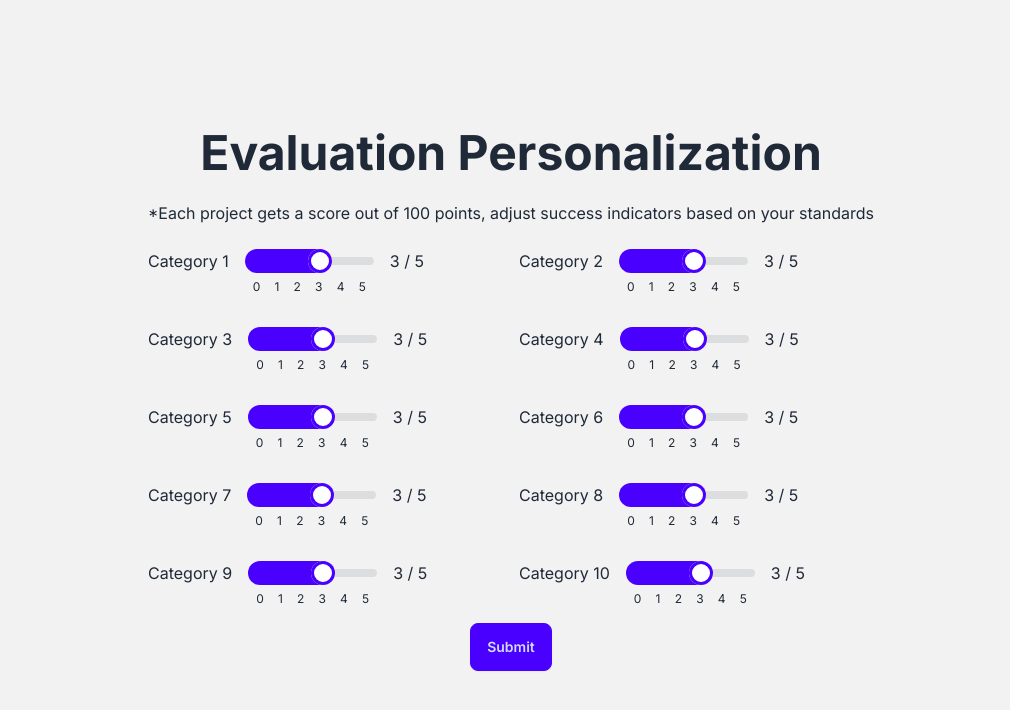
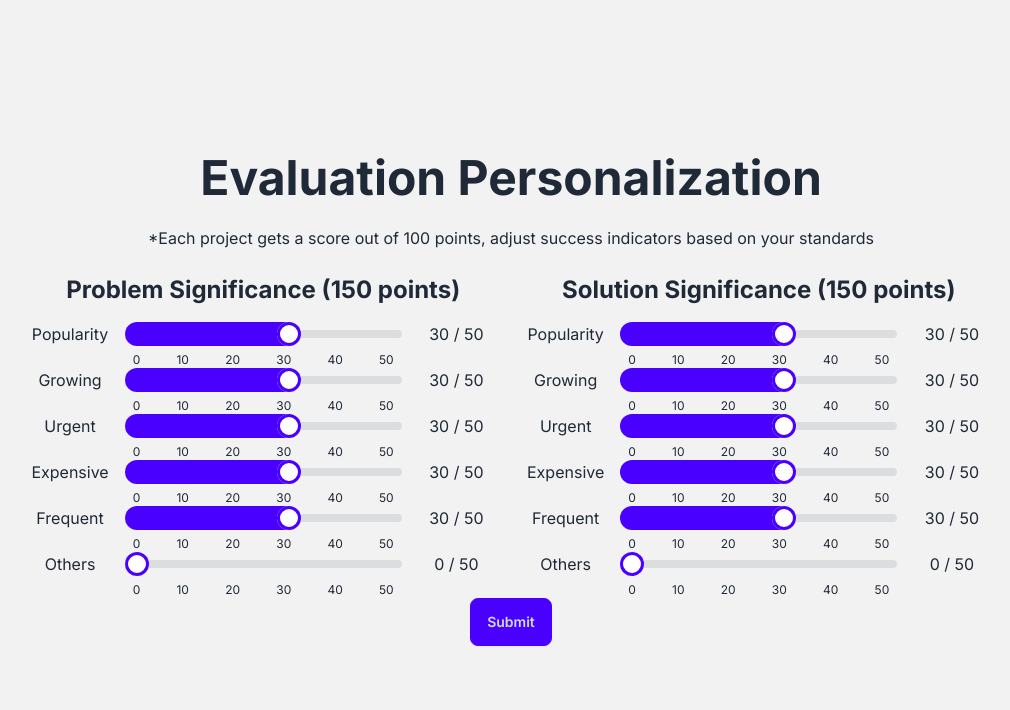
Before and after one commit to cyn900/AI-EarthHack, a Next.js app in the folder client/: page /intent in a window 1280 px wide. Shown: the top 710 px of the page, without its empty margins (129-1139 px from the left). Built offline with nearby package versions, Linux system fonts and the light colour scheme.

Commit message:
add client personalization

```diff
--- a/client/src/app/intent/page.js
+++ b/client/src/app/intent/page.js
@@ -1,15 +1,41 @@
 "use client";
 
-import {useState} from "react";
+import {useEffect, useState} from "react";
 
 export default function Page() {
-    const categories = ['Category 1', 'Category 2', 'Category 3', 'Category 4', 'Category 5', 'Category 6', 'Category 7', 'Category 8', 'Category 9', 'Category 10']
-    const [categoryScores, setCategoryScores] = useState(categories.reduce((acc, category) => ({ ...acc, [category]: 3 }), {}));
+    const categories = [
+        { name: 'Problem Significance', sliders: ['Popularity', 'Growing', 'Urgent', 'Expensive', 'Frequent', 'Others'] },
+        { name: 'Solution Significance', sliders: ['Popularity', 'Growing', 'Urgent', 'Expensive', 'Frequent', 'Others'] },
+    ];
 
-    const handleScoreChange = (category, score) => {
-        setCategoryScores((prevScores) => ({ ...prevScores, [category]: score }));
+    const [categoryScores, setCategoryScores] = useState(
+        categories.reduce((acc, category) => {
+            const sliders = category.sliders;
+            acc[category.name] = sliders.reduce((sliderAcc, slider, index) => {
+                sliderAcc[slider] = index === sliders.length - 1 ? 0 : 30;
+                return sliderAcc;
+            }, {});
+            return acc;
+        }, {})
+    );
+
+    const handleScoreChange = (category, slider, score) => {
+        setCategoryScores((prevScores) => ({
+            ...prevScores,
+            [category]: { ...prevScores[category], [slider]: score },
+        }));
     };
 
+    const [categoryTotals, setCategoryTotals] = useState({});
+
+    useEffect(() => {
+        // Calculate category totals when categoryScores changes
+        const totals = {};
+        categories.forEach((category) => {
+            totals[category.name] = Object.values(categoryScores[category.name]).reduce((sum, score) => sum + score, 0);
+        });
+        setCategoryTotals(totals);
+    }, [categoryScores]);
 
 
     return (
@@ -18,30 +44,38 @@ export default function Page() {
                 <div className="max-w-screen-2xl">
                     <h1 className="text-5xl font-bold"> Evaluation Personalization </h1>
                     <p className="py-6">*Each project gets a score out of 100 points, adjust success indicators based on your standards</p>
-
-                    <div className="max-w-screen-2xl grid grid-cols-2 gap-4">
+                    <div className="max-w-screen-2xl flex w-full">
                         {categories.map((category, index) => (
-                            <div key={index} className="flex flex-row mb-4">
-                                <h1 className="text-right">{category}</h1>
-                                <div className="mx-4">
-                                    <input type="range"
+                            <div key={index} className="flex flex-col">
+                                <h1 className="text-2xl font-bold">{category.name} ({categoryTotals[category.name] || 0} points)</h1>
+                                <div className="mx-4 mt-4">
+                                    {category.sliders.map((slider, sliderIndex) => (
+                                        <div key={sliderIndex} className="grid grid-cols-6">
+                                            <label className="col-span-1">{slider}</label>
+                                            <div className="col-span-4 mx-4">
+                                                <input
+                                                    type="range"
                                                     min={0}
-                                           max="5"
-                                           step="1"
+                                                    max={50}
+                                                    step={10}
                                                     className="range range-primary"
-                                           value={categoryScores[category]}
-                                           onChange={(e) => handleScoreChange(category, parseInt(e.target.value, 10))}
+                                                    value={categoryScores[category.name][slider]}
+                                                    onChange={(e) => handleScoreChange(category.name, slider, parseInt(e.target.value, 10))}
                                                 />
                                                 <div className="w-full flex justify-between text-xs px-2">
                                                     <span>0</span>
-                                        <span>1</span>
-                                        <span>2</span>
-                                        <span>3</span>
-                                        <span>4</span>
-                                        <span>5</span>
+                                                    <span>10</span>
+                                                    <span>20</span>
+                                                    <span>30</span>
+                                                    <span>40</span>
+                                                    <span>50</span>
                                                 </div>
                                             </div>
-                                <p> {categoryScores[category]} / 5 </p>
+
+                                            <p className="col-span-1">{categoryScores[category.name][slider]} / 50 </p>
+                                        </div>
+                                    ))}
+                                </div>
                             </div>
                         ))}
                     </div>
```
Also changed, not shown: client/src/app/page.js (+0 -13 lines). Lines whose indentation alone changed are shown as unchanged.
